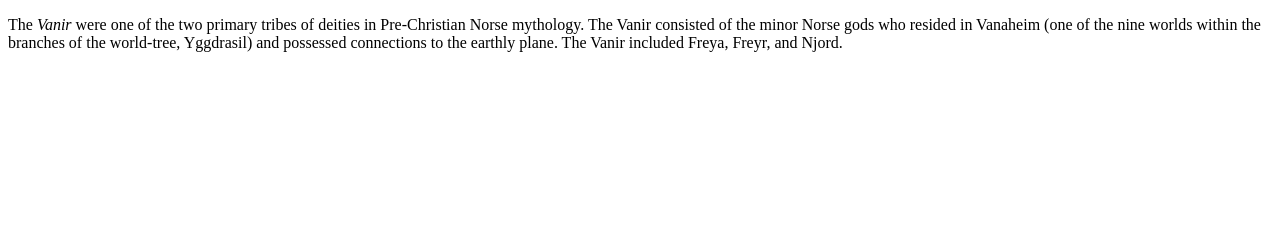
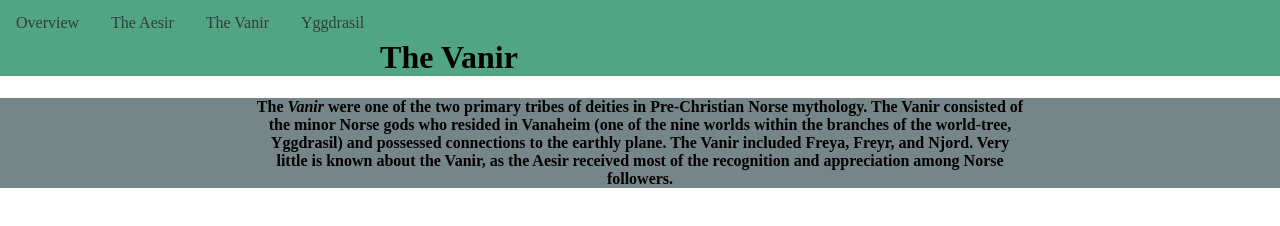
Before and after one commit to jdmar3-comp426/a01-Marcus-hayes, a website: page pages/vanir.html in a window 1280 px wide. Drawn offline with Linux system fonts and the light colour scheme.

Commit message:
Created html pages for Aesir, Vanir, and Yggdrasil; Also, created CSS file for styles within styles dir

```diff
--- a/pages/vanir.html
+++ b/pages/vanir.html
@@ -1,13 +1,28 @@
 <!doctype html>
 <html>
   <head>
+    <link rel="stylesheet" href="../styles/styles.css">
     <title>Norse Mythology: The Vanir </title>
   </head>
   <body>
-    <p>
-        The <i>Vanir</i> were one of the two primary tribes of deities in Pre-Christian Norse mythology.
-        The Vanir consisted of the minor Norse gods who resided in Vanaheim (one of the nine worlds within the branches of
-        the world-tree, Yggdrasil) and possessed connections to the earthly plane. The Vanir included Freya, Freyr, and Njord.
-    </p>
+    <div class="upper_banner">
+        <ul>
+            <li><a href="../index.html">Overview</a></li>
+            <li><a href="aesir.html">The Aesir</a></li>
+            <li><a href="vanir.html">The Vanir</a></li>
+            <li> <a href="yggdrasil.html">Yggdrasil</a></li>
+        </ul>
+        <br>
+        <h1>The Vanir</h1>
+    </div>
+    <div class="lower_banner">
+        <h4>
+            The <i>Vanir</i> were one of the two primary tribes of deities in Pre-Christian Norse mythology.
+            The Vanir consisted of the minor Norse gods who resided in Vanaheim (one of the nine worlds within the branches of
+            the world-tree, Yggdrasil) and possessed connections to the earthly plane. The Vanir included Freya, Freyr, and Njord.
+            Very little is known about the Vanir, as the Aesir received most of the recognition and appreciation among Norse
+            followers.
+        </h4>
+    </div>
   </body>
 </html>
--- a/styles/styles.css
+++ b/styles/styles.css
@@ -0,0 +1,49 @@
+ul {
+    list-style-type: none;
+    margin: 0;
+    padding: 0;
+}
+
+li {
+    float: left;
+}
+
+li a {
+    display: block;
+    color: #323d3f;
+    text-align: center;
+    padding: 14px 16px;
+    text-decoration: none;
+}
+
+body {
+    margin: 0;
+    padding: 0;
+}
+
+.upper_banner {
+    width: 100%;
+    height: 30%;
+    background-color: #51a584;
+    margin: 0;
+    padding: 0;
+}
+
+.lower_banner {
+    width: 100%;
+    height: 30%;
+    background-color: #768588;
+    margin: 0;
+    padding: 0;
+}
+
+h4 {
+    text-align: center;
+    margin-left: 20%;
+    margin-right: 20%;
+    padding: 0;
+}
+
+h1 {
+    text-align: left;
+}
```
Also changed, not shown: index.html (+20 -7 lines), pages/aesir.html (+15 -4 lines), pages/yggdrasil.html (added, +24 -0 lines).
